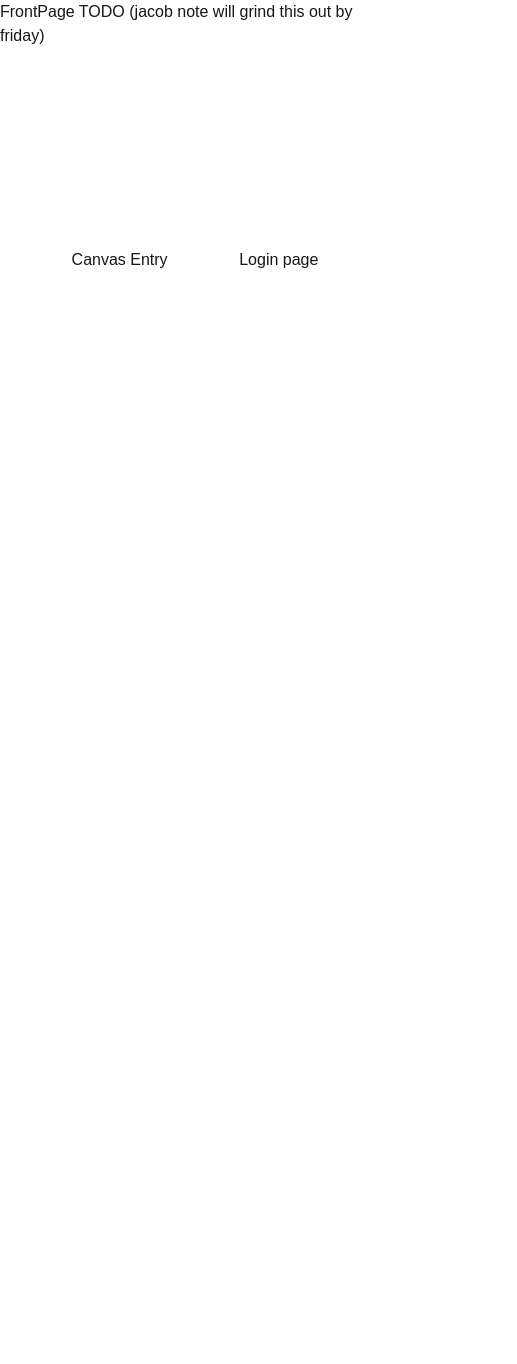
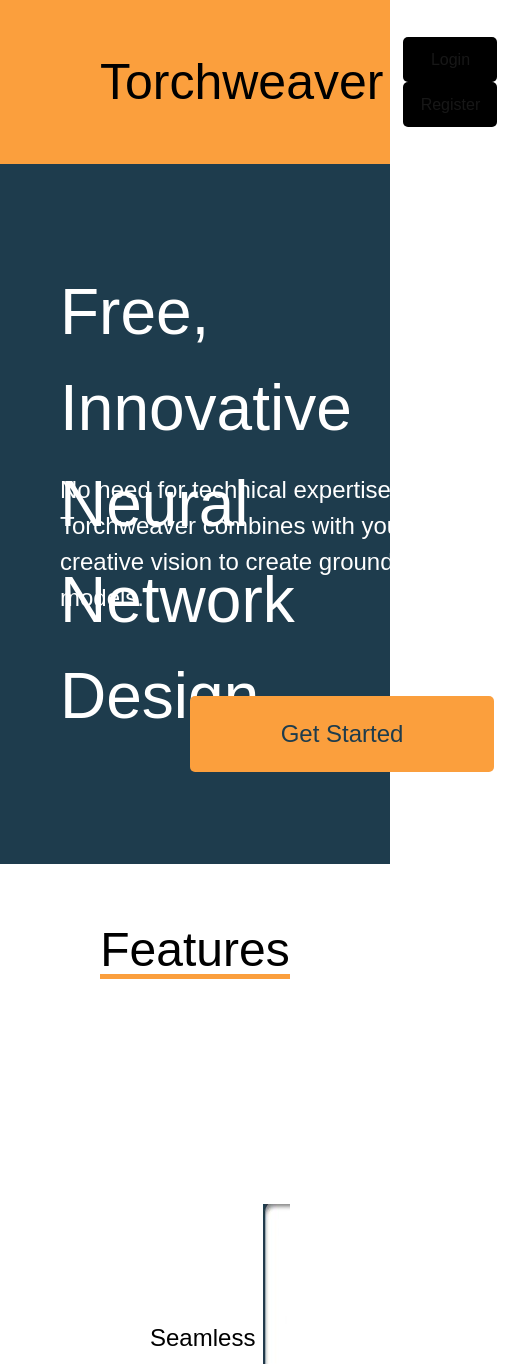
Before and after one commit to smalldonkus/TorchWeaver, a Next.js app in the folder frontend/: page / in a window 390 px wide. Shown: the top 1364 px of the page, 517 px wide, since content can reach past the window. Before the commit the page ends 844 px from the top, so only its background shows below. Built offline with nearby package versions, Linux system fonts and the light colour scheme.

Commit message:
front-end basic framing with routing set-up, will fix fonts and add some better user responsive capabilities

```diff
--- /dev/null
+++ b/frontend/src/app/components/features.tsx
@@ -0,0 +1,40 @@
+import Link from "next/link"
+
+export default function Features() {
+    return (
+        <>
+            <div id="featuresBody">
+                <h1 id="featuresTitle">Features</h1>
+
+                <div className="feature">
+                    <div className="featureInfo">
+                        <h2 className="featureText">Seamless Integration</h2>
+                        <h3 className="featureExplanation">feature information will eventually be placed here.</h3>
+                    </div>
+                        <div className="featureImg"></div>
+                </div>
+                <div className="featureSeperator"></div>
+
+                <div className="feature">
+                    <div className="featureInfo">
+                        <h2 className="featureText">Drag-and-Drop Functionality</h2>
+                        <h3 className="featureExplanation">feature information will eventually be placed here.</h3>
+                    </div>
+                        <div className="featureImg"></div>
+                </div>
+                <div className="featureSeperator"></div>
+
+
+
+
+
+
+
+
+            </div>
+
+
+
+        </>
+    )
+}
--- /dev/null
+++ b/frontend/src/app/components/header.tsx
@@ -0,0 +1,19 @@
+import Link from "next/link"
+
+export default function Header() {
+    return (
+        <>
+            <div id="heading">
+                <h1 className="title">Torchweaver</h1>
+                <div className="toolbar">
+                    <Link href="/login">
+                        <button className="toolbarBtn">Login</button>
+                    </Link>
+                    <Link href="/login">
+                        <button className="toolbarBtn">Register</button>
+                    </Link>
+                </div>
+            </div>
+        </>
+    )
+}
--- /dev/null
+++ b/frontend/src/app/components/landingBody.tsx
@@ -0,0 +1,23 @@
+import Link from "next/link"
+
+export default function LandingBody() {
+    return (
+
+        <>
+
+        <div id="landingBody">
+            <div id="landingInfo">
+                <h1 id="landingSynopsis">Free, Innovative Neural Network Design</h1>
+                <p className="landingDesc">No need for technical expertise, Torchweaver combines with your creative vision to create groundbreaking models.</p>
+                <Link href="/canvas">
+                    <button id="canvasBtn">Get Started</button>
+                </Link>
+            </div>
+            <div id="landingImgContainer">
+                <img id="canvasImg"></img>
+            </div>
+
+        </div>
+        </>
+    )
+}
--- a/frontend/src/app/globals.css
+++ b/frontend/src/app/globals.css
@@ -30,3 +30,132 @@ body {
   display: flex;
   justify-content: space-evenly;
 }
+
+#heading {
+  background-color: #FB9F3D;
+  height: 164px;
+  display: flex;
+  justify-content: space-between;
+  align-items: center;
+}
+
+.toolbarBtn {
+  width: 94px;
+  height: 45px;
+  border-radius: 5px;
+  background-color: #000000;
+  margin-left: 20px;
+  margin-right: 20px;
+}
+
+.title {
+  color: #000000;
+  font-size: 50px;
+  margin-left: 100px;
+
+}
+
+#landingBody {
+  height: 700px;
+  background-color: #1E3C4D;
+  display: flex;
+  align-items: top;
+  justify-content: space-between;
+}
+
+#landingInfo {
+  width: 900px;
+  height: 178px;
+  color: #FFFFFF;
+  margin-left: 60px;
+  margin-top: 100px;
+}
+
+#landingSynopsis {
+  height: 178px;
+  font-size: 64px;
+  font: bolder;
+  color: #FFFFFF;
+
+}
+
+.landingDesc {
+  font-size: 24px;
+  color: #FFFFFF;
+  margin-top: 30px;
+}
+
+#canvasBtn {
+  margin-left: 130px;
+  margin-top: 80px;
+  background-color: #FB9F3D;
+  width: 304px;
+  height: 76px;
+  border-radius: 5px;
+  color: #1E3C4D;
+  font-size: 24px;
+  font: bold
+}
+
+
+#landingImgContainer {
+  width: 800px;
+  margin-right: 100px;
+  margin-top: 100px;
+  background-image: url("./components/images/sample.jpg");
+  height: 500px;
+}
+
+#featuresBody {
+  height: 2000px;
+  background-color: white;
+}
+
+#featuresTitle {
+  font-size: 48px;
+  padding-top: 50px;
+  color: #000000;
+  background-color: white;
+  border-bottom: 5px solid #FB9F3D;
+  width: fit-content;
+  margin: auto auto;
+  align-content: center;
+  height: 115px;
+
+}
+
+.feature {
+  height: 700px;
+  display: flex;
+  justify-content: space-between;
+  padding-top: 150px;
+  align-items: center;
+}
+
+.featureInfo {
+  padding-left: 150px;
+}
+
+.featureText {
+  color: black;
+  font: bold;
+  font-size: 24px;
+}
+
+.featureExplanation {
+  color: black;
+  opacity: 50%;
+}
+
+.featureImg {
+  width: 600px;
+  margin-right: 100px;
+  background-image: url("./components/images/sample.jpg");
+  height: 400px;
+}
+
+.featureSeperator {
+  height: 100px;
+  display: block;
+  background-color:#1E3C4D;
+}
--- a/frontend/src/app/page.tsx
+++ b/frontend/src/app/page.tsx
@@ -1,18 +1,16 @@
 import Image from "next/image";
 import Link from "next/link"
+import Header from "./components/header";
+import LandingBody from "./components/landingBody";
+import Features from "./components/features";
+
 
 export default function Home() {
   return (
     <>
-    <h1>FrontPage TODO (jacob note will grind this out by friday)</h1>
-    <div className="routes">
-      <Link href="/canvas">
-        <button>Canvas Entry</button>
-      </Link>
-      <Link href="/login">
-        <button>Login page</button>
-      </Link>
-    </div>
+      <Header />
+      <LandingBody />
+      <Features />
     </>
   );
 }
```
Also changed, not shown: frontend/src/app/components/images/sample.jpg (added).
